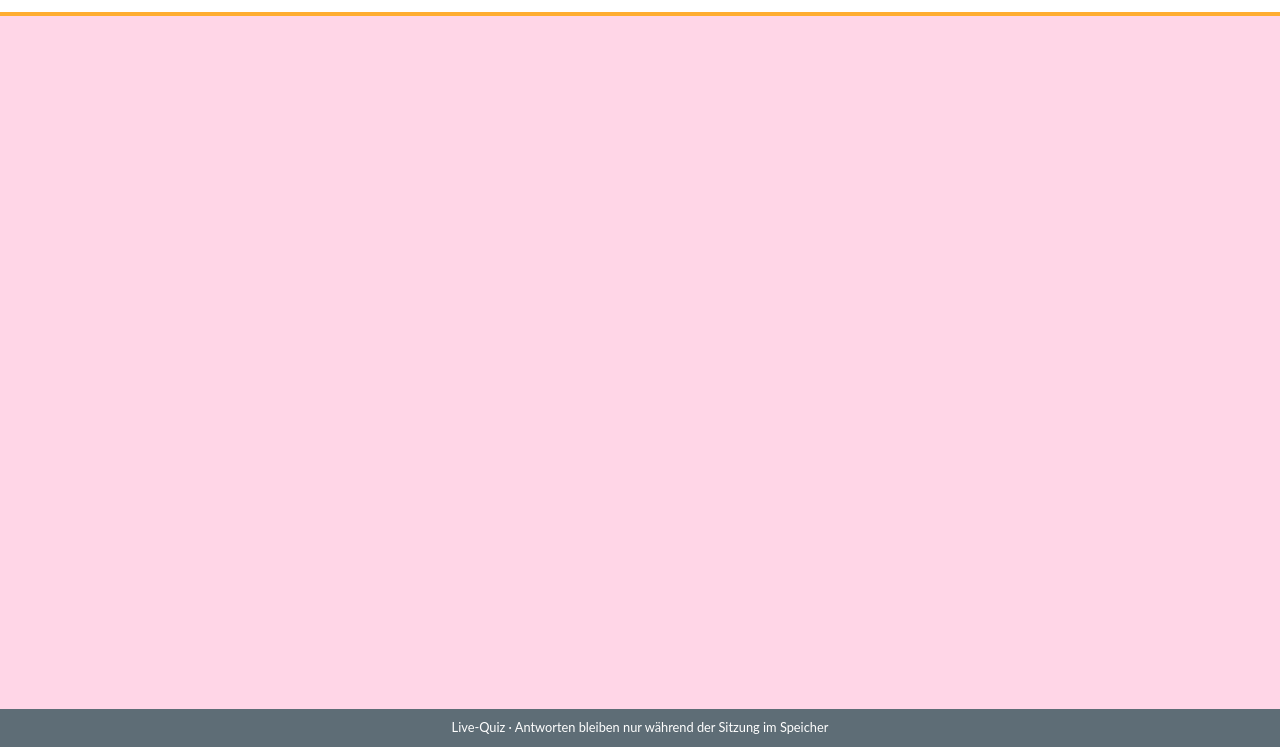
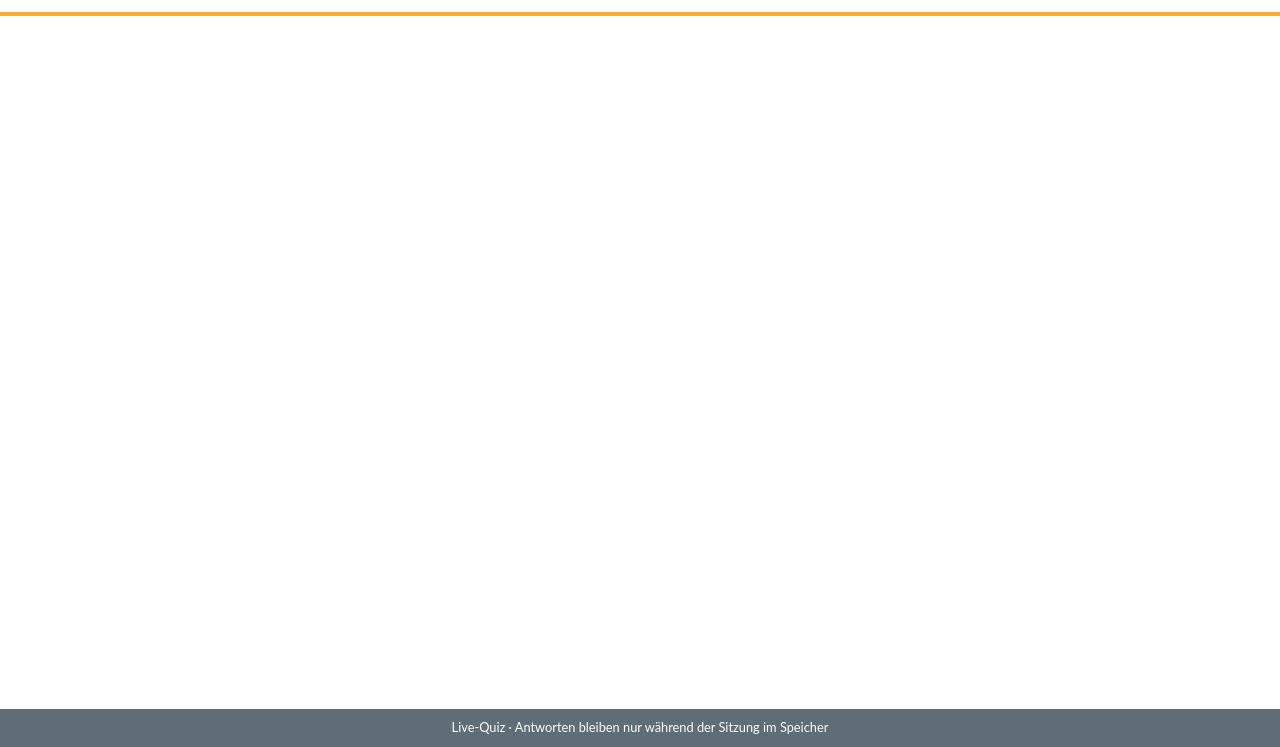
Before and after one commit to th11061984/Herz-Kreislauf, a website: page public/index.html in a window 1280 px wide. Shown: the part 53-800 px from the top of the page. Drawn offline with nearby package versions, Linux system fonts and the light colour scheme; a web font is replaced by a local one.

Commit message:
Hintergrund wieder auf die ursprünglichen Farben (Weiß) zurücksetzen
Co-Authored-By: Claude Opus 5.5 <noreply@anthropic.com>

```diff
--- a/public/style.css
+++ b/public/style.css
@@ -15,7 +15,7 @@
   --text: #595959;
   --heading: #3d3d3d;
   --line: #e6e1ea;
-  --bg: #ffd6e7;
+  --bg: #ffffff;
   --soft: #f7f5f9;
   --right: #3e8e5a;
   --right-bg: #e3f2e8;
```
